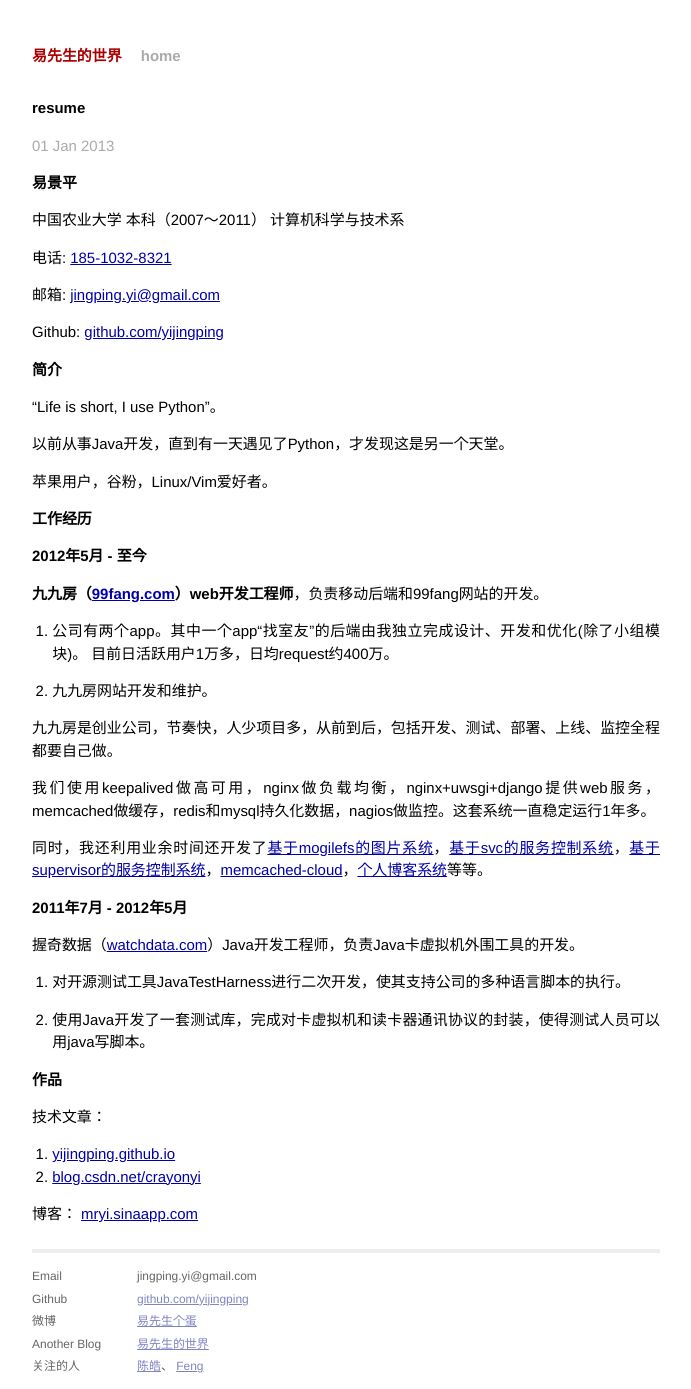
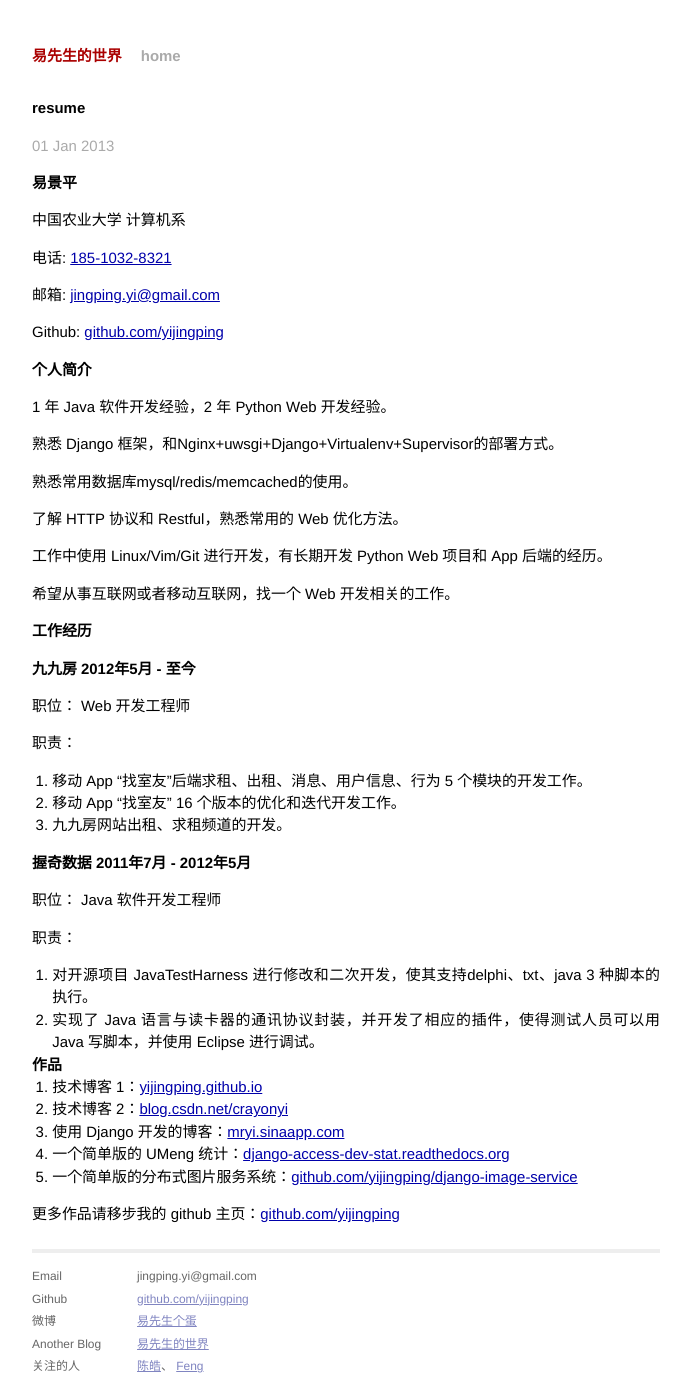
Before and after one commit to yijingping/yijingping.github.com, a Jekyll site: the page built from _posts/2013-01-01-resume.md, in a window 1280 px wide. Shown: the whole page, without its empty margins (294-985 px from the left). Built offline with Jekyll 4.4.1, drawn with Linux system fonts in a browser that asks for light colours; Markdown is read by kramdown in place of the engine named in the settings.

Commit message:
fix resume and mistakes in pic

```diff
--- a/_posts/2013-01-01-resume.md
+++ b/_posts/2013-01-01-resume.md
@@ -4,9 +4,9 @@ title: resume
 ---
 
 易景平
-=====
+==========
 
-中国农业大学 本科（2007～2011） 计算机科学与技术系
+中国农业大学 计算机系
 
 电话: [185-1032-8321](tel://18510328321)
 
@@ -14,44 +14,47 @@ title: resume
 
 Github: [github.com/yijingping](http://github.com/yijingping)
 
-简介
+个人简介
 ----------
-“Life is short, I use Python”。
+1 年 Java 软件开发经验，2 年 Python Web 开发经验。
 
-以前从事Java开发，直到有一天遇见了Python，才发现这是另一个天堂。
+熟悉 Django 框架，和Nginx+uwsgi+Django+Virtualenv+Supervisor的部署方式。
 
-苹果用户，谷粉，Linux/Vim爱好者。
+熟悉常用数据库mysql/redis/memcached的使用。
+
+了解 HTTP 协议和 Restful，熟悉常用的 Web 优化方法。
+
+工作中使用 Linux/Vim/Git 进行开发，有长期开发 Python Web 项目和 App 后端的经历。
+
+希望从事互联网或者移动互联网，找一个 Web 开发相关的工作。
 
 工作经历
 ----------
-**2012年5月 - 至今**
+**九九房 2012年5月 - 至今**
 
-**九九房（[99fang.com](http://www.99fang.com)）web开发工程师**，负责移动后端和99fang网站的开发。
+职位： Web 开发工程师
 
-1. 公司有两个app。其中一个app“找室友”的后端由我独立完成设计、开发和优化(除了小组模块)。
-    目前日活跃用户1万多，日均request约400万。
+职责：
 
-2. 九九房网站开发和维护。
+1. 移动 App “找室友”后端求租、出租、消息、用户信息、行为 5 个模块的开发工作。
+2. 移动 App “找室友” 16 个版本的优化和迭代开发工作。
+3. 九九房网站出租、求租频道的开发。
 
-九九房是创业公司，节奏快，人少项目多，从前到后，包括开发、测试、部署、上线、监控全程都要自己做。
+**握奇数据 2011年7月 - 2012年5月**
 
-我们使用keepalived做高可用，nginx做负载均衡，nginx+uwsgi+django提供web服务，memcached做缓存，redis和mysql持久化数据，nagios做监控。这套系统一直稳定运行1年多。
+职位： Java 软件开发工程师
 
-同时，我还利用业余时间还开发了[基于mogilefs的图片系统](https://github.com/yijingping/django-image-service)，[基于svc的服务控制系统](https://github.com/yijingping/django-fabsvc)，[基于supervisor的服务控制系统](https://github.com/yijingping/django-supervisorctl)，[memcached-cloud](https://github.com/yijingping/flask-memcache-cloud)，[个人博客系统](https://github.com/yijingping/django-blogs)等等。
+职责：
 
-**2011年7月 - 2012年5月**
-
-握奇数据（[watchdata.com](http://www.watchdata.com)）Java开发工程师，负责Java卡虚拟机外围工具的开发。
-
-1. 对开源测试工具JavaTestHarness进行二次开发，使其支持公司的多种语言脚本的执行。
-
-2. 使用Java开发了一套测试库，完成对卡虚拟机和读卡器通讯协议的封装，使得测试人员可以用java写脚本。
+1. 对开源项目 JavaTestHarness 进行修改和二次开发，使其支持delphi、txt、java 3 种脚本的执行。
+2. 实现了 Java 语言与读卡器的通讯协议封装，并开发了相应的插件，使得测试人员可以用 Java 写脚本，并使用 Eclipse 进行调试。
 
 作品
 ----
-技术文章：
+1. 技术博客 1：[yijingping.github.io](http://yijingping.github.io)
+2. 技术博客 2：[blog.csdn.net/crayonyi](http://blog.csdn.net/crayonyi)
+3. 使用 Django 开发的博客：[mryi.sinaapp.com](http://mryi.sinaapp.com)
+4. 一个简单版的 UMeng 统计：[django-access-dev-stat.readthedocs.org](http://django-access-dev-stat.readthedocs.org/)
+5. 一个简单版的分布式图片服务系统：[github.com/yijingping/django-image-service](https://github.com/yijingping/django-image-service)
 
-1. [yijingping.github.io](http://yijingping.github.io)
-2. [blog.csdn.net/crayonyi](http://blog.csdn.net/crayonyi)
-
-博客： [mryi.sinaapp.com](http://mryi.sinaapp.com)
+更多作品请移步我的 github 主页：[github.com/yijingping](https://github.com/yijingping)
```
Also changed, not shown: _posts/2014-03-12-django-3.md (+5 -0 lines).
